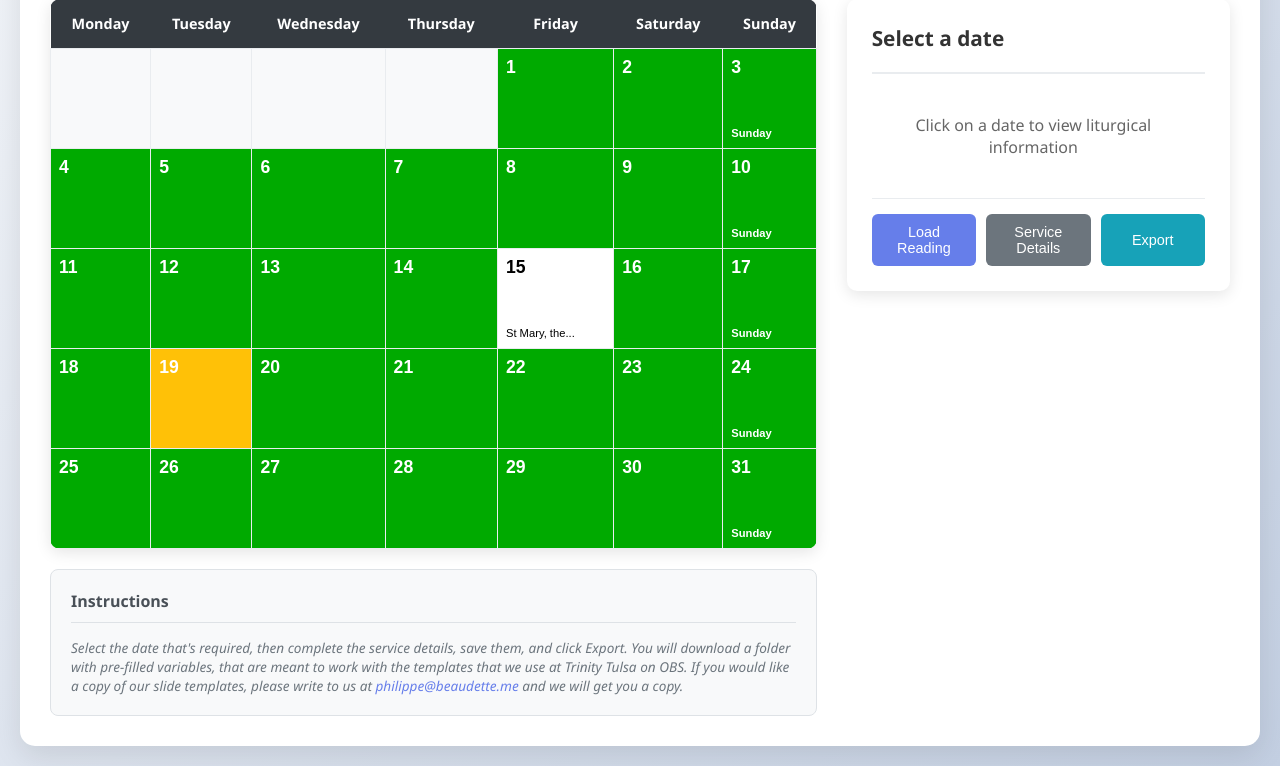
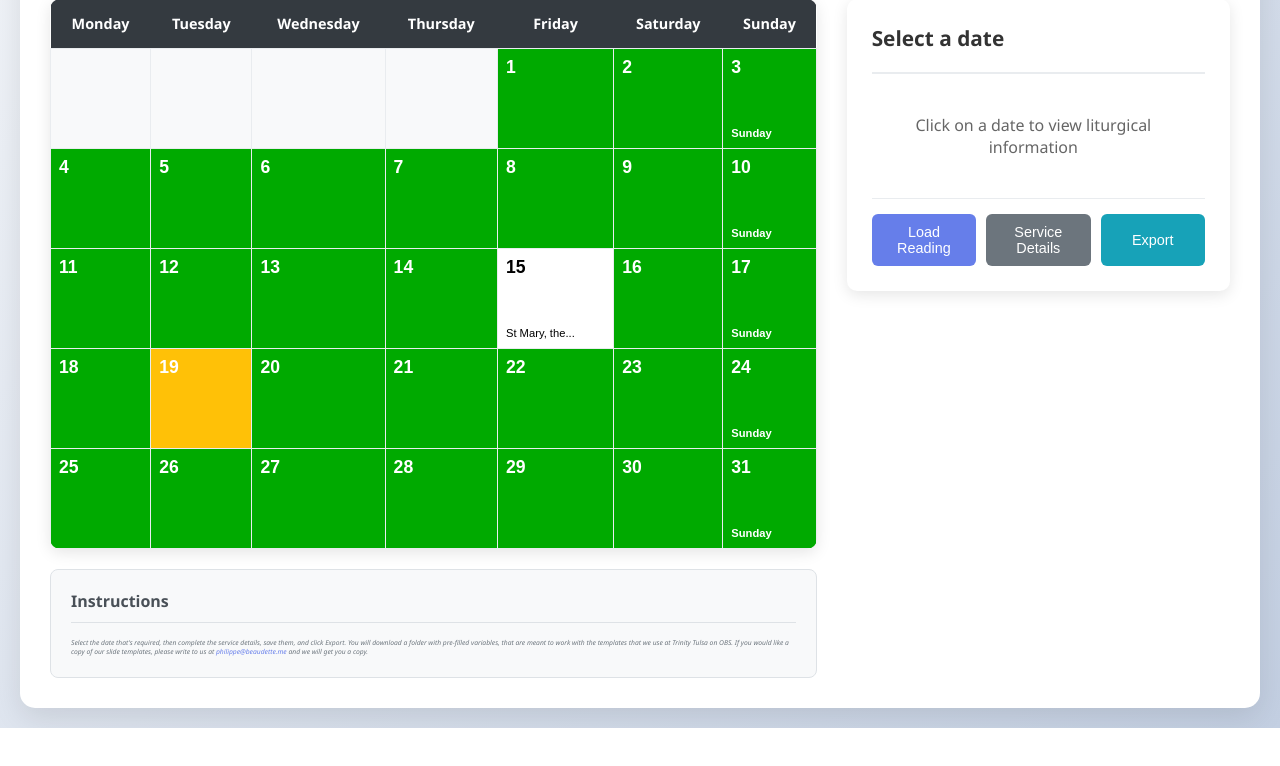
Before and after one commit to philippe-in-sf/LiturgyCreator, a Flask app: page / in a window 1280 px wide. Shown: the part 304-1070 px from the top of the page. After the commit the page ends 1032 px from the top, so only its background shows below. Run offline with Flask 3, Linux system fonts and the light colour scheme.

Commit message:
Reduce font size for instructions on the calendar page
Decrease the font-size of instruction paragraphs in the calendar template from 0.85rem to 0.42rem.

Replit-Commit-Author: Agent
Replit-Commit-Session-Id: 384dec8e-8a16-462f-a632-3e99a11fa241
Replit-Commit-Checkpoint-Type: full_checkpoint

```diff
--- a/templates/calendar.html
+++ b/templates/calendar.html
@@ -435,7 +435,7 @@
         .instructions p {
             margin: 0;
             color: #6c757d;
-            font-size: 0.85rem;
+            font-size: 0.42rem;
             font-style: italic;
             line-height: 1.4;
         }
```
